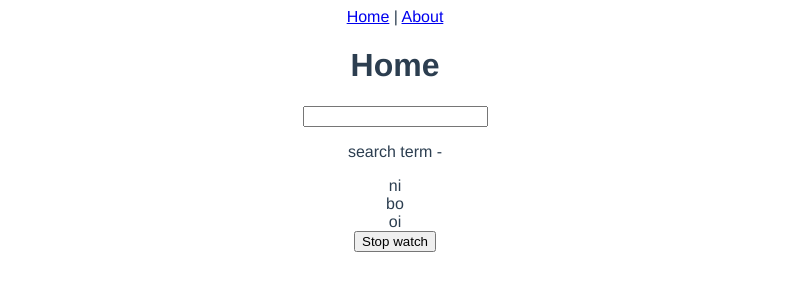
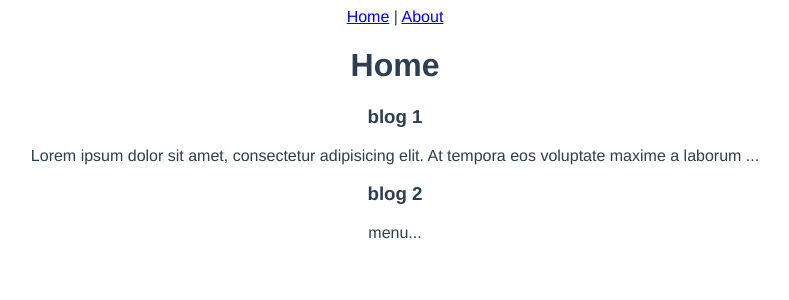
Before and after one commit to newit-baolh/LearnVueJS, a Vue app: page / in a window 1280 px wide. Shown: the top 300 px of the page, without its empty margins (245-1034 px from the left). Built offline with nearby package versions, Linux system fonts and the light colour scheme.

Commit message:
using props in setup

```diff
--- /dev/null
+++ b/src/components/PostList.vue
@@ -0,0 +1,22 @@
+<template>
+  <div class="post-list">
+      <div v-for="post in posts" :key="post.id">
+          <SinglePost :post = "post"/>
+      </div>
+  </div>
+</template>
+
+<script>
+import SinglePost from './SinglePost.vue'
+export default {
+    props: ['posts'],
+    components: {SinglePost},
+    setup(props){
+        console.log(props);
+    }
+}
+</script>
+
+<style>
+
+</style>
--- /dev/null
+++ b/src/components/SinglePost.vue
@@ -0,0 +1,24 @@
+<template>
+ <div class="post">
+     <h3>{{post.title}}</h3>
+     <!-- <p>{{post.body}}</p> -->
+     <p>{{snipet}}</p>
+     </div>
+</template>
+
+<script>
+import { computed } from '@vue/runtime-core'
+export default {
+    props: ['post'],
+    setup(props){
+        const snipet = computed(()=>{
+            return props.post.body.substring(0,100) + '...'
+        })
+        return {snipet}
+    }
+}
+</script>
+
+<style>
+
+</style>
--- a/src/views/Home.vue
+++ b/src/views/Home.vue
@@ -1,38 +1,24 @@
 <template>
   <div class="home">
     <h1>Home</h1>
-    <input type="text" v-model="search">
-    <p>search term - {{search}}</p>
-    <div v-for="name in matchingNames" :key="name">{{name}}</div>
-    <button @click="handleClick">Stop watch</button>
+    <PostList :posts = "posts"/>
   </div>
 </template>
 
 <script>
-import { computed, ref, watch, watchEffect } from '@vue/runtime-core';
+import {ref} from '@vue/runtime-core';
+import PostList from '../components/PostList.vue'
 export default {
   name: 'Home',
+  components: {
+    PostList
+  },
   setup(){
-    const search = ref('')
-    const names = ref(['ni','bo','oi'])
-
-    const stopWatch = watch(search, ()=>{
-      console.log(' watch run');
-    })
-
-    const stopWatcheffect = watchEffect(()=>{
-      console.log('watcheffect run', search.value);
-    })
-
-    const matchingNames = computed(()=>{
-      return names.value.filter((name)=> name.includes(search.value))
-    })
-
-    const handleClick = ()=>{
-      stopWatch()
-      stopWatcheffect()
-    }
-    return {names, search, matchingNames, handleClick}
+    const posts = ref([
+      {title: 'blog 1',body: 'Lorem ipsum dolor sit amet, consectetur adipisicing elit. At tempora eos voluptate maxime a laborum atque commodi debitis cum explicabo voluptas consectetur, quis aut ad neque illo sit pariatur dicta maiores. Porro obcaecati totam unde quidem nesciunt quisquam laboriosam, voluptates et, laudantium molestiae, fuga animi adipisci atque! Corporis voluptate dolore minus animi cumque recusandae, minima atque, rem illo non mollitia iusto fugit in consequuntur, soluta quasi eius at? Velit, cupiditate minima? Numquam, dolorem earum! Dignissimos neque cupiditate ducimus expedita tempora! Accusantium amet mollitia sit doloremque vel, libero architecto quas! Non praesentium accusantium optio quidem id ducimus. Saepe tempore ad molestiae.', id: 1},
+      {title: 'blog 2',body: 'menu', id: 2}
+    ])
+    return {posts}
   }
 }
 </script>
```
